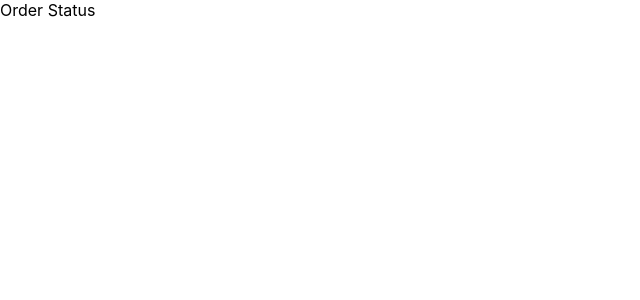
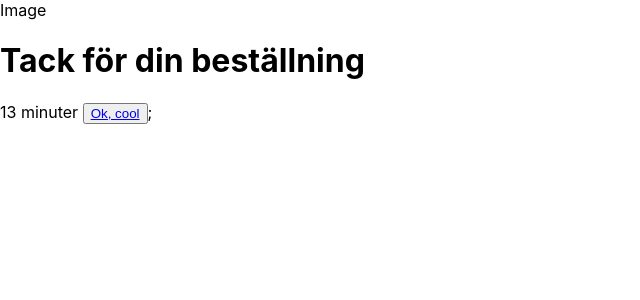
Before and after one commit to Jora-h/airbean-app, a React (Create React App) app: page /status in a window 1280 px wide. Shown: the top 300 px of the page, without its empty margins (0-640 px from the left). Built offline with nearby package versions, Linux system fonts and the light colour scheme; no server answers.

Commit message:
create status page

```diff
--- a/src/views/Status.js
+++ b/src/views/Status.js
@@ -1,9 +1,33 @@
-// the order status page (static content)
-// get order with fetch https://my-json-server.typicode.com/zocom-christoffer-wallenberg/airbean/order
+// get order with fetch
 // example can be found in Menu.js
 
+import { useEffect, useState } from "react";
+import { Link } from "react-router-dom";
+
 export default function Status() {
+
+  const [order, setOrder] = useState([]);
+
+    useEffect(() => {
+        fetch("https://my-json-server.typicode.com/zocom-christoffer-wallenberg/airbean/order")
+            .then(res => res.json())
+            .then((data) => {
+                setOrder(data);
+            })
+    }, []);
+
+
+
   return (
-    <div className="page-status">Order Status</div>
-  )
+        <div className="page-status">
+
+            {/* <p>Ordernummer #12DV23F -</p> */}
+            <div>Image</div>
+            <h1> Tack för din beställning</h1>
+            <p1> 13 minuter </p1>
+
+            <button><Link to="/menu">Ok, cool</Link></button>;
+
+        </div>
+        );
 }
```
